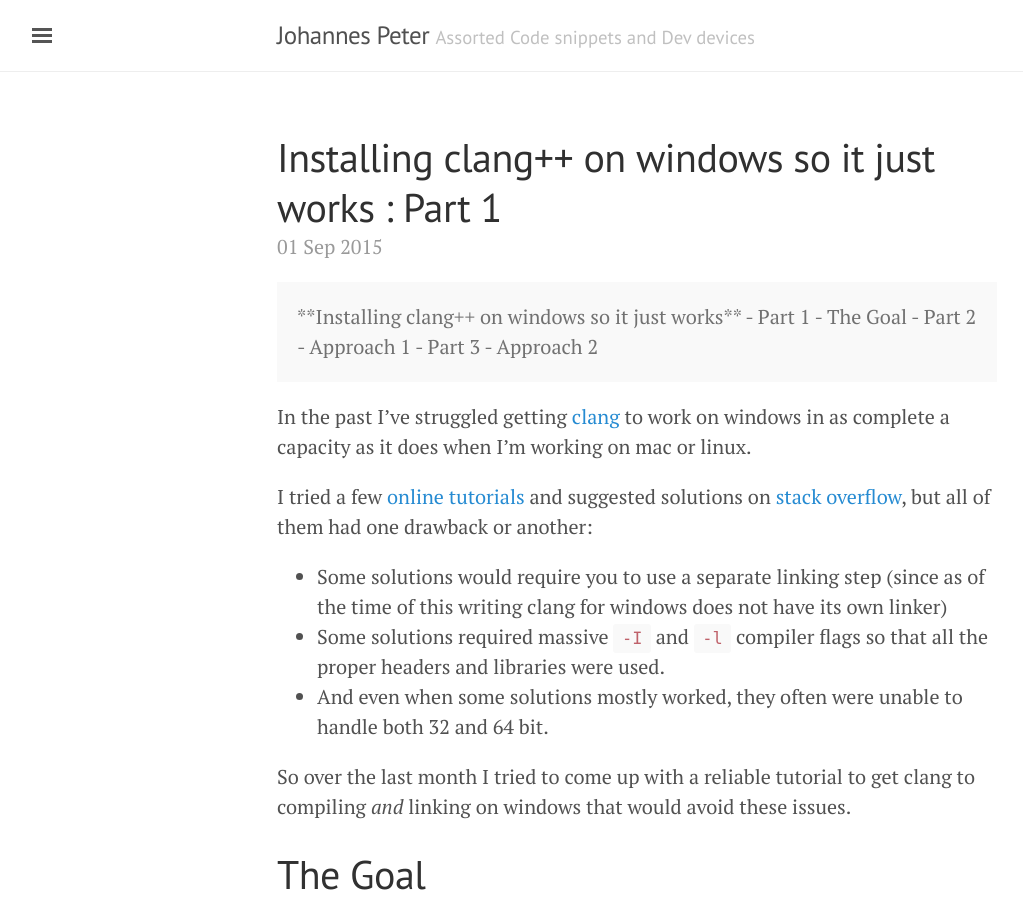
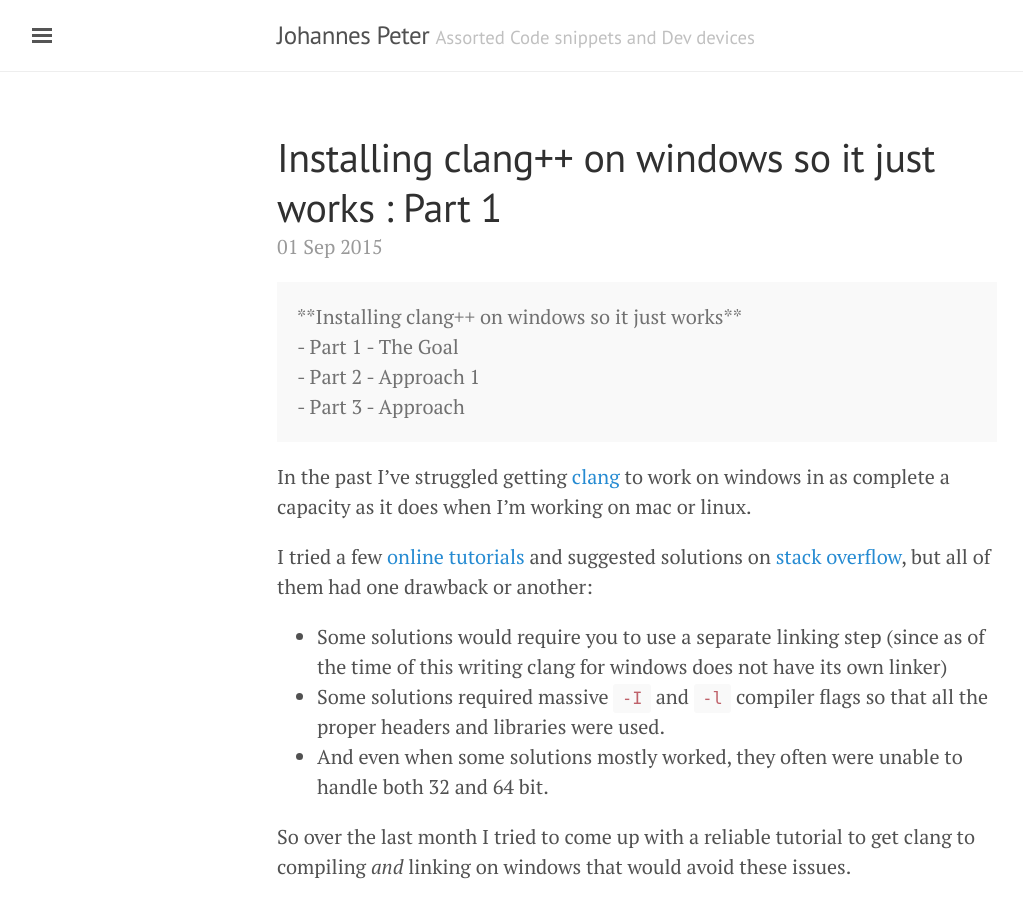
Before and after one commit to JohannesMP/com.johannesmp.blog, a Jekyll site: the page built from _posts/2015-09-01-installing-clang-on-windows-pt1.md, in a window 1280 px wide and 900 px high. Shown: the whole window, without its empty margins (3-1026 px from the left). Built offline with Jekyll 4.4.1, drawn with Linux system fonts in a browser that asks for light colours; nearby versions of some CDN libraries; Markdown is read by kramdown in place of the engine named in the settings.

Commit message:
Update 2015-09-01-installing-clang-on-windows-pt1.md

```diff
--- a/_posts/2015-09-01-installing-clang-on-windows-pt1.md
+++ b/_posts/2015-09-01-installing-clang-on-windows-pt1.md
@@ -6,11 +6,10 @@
 
 <div class="message">
 **Installing clang++ on windows so it just works**
-
-- Part 1 - The Goal
-- Part 2 - Approach 1
-- Part 3 - Approach 2
-
+<br>
+- Part 1 - The Goal<br>
+- Part 2 - Approach 1<br>
+- Part 3 - Approach<br>
 </div>
 
 
```
